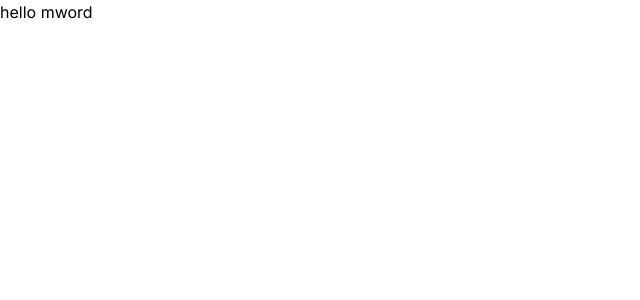
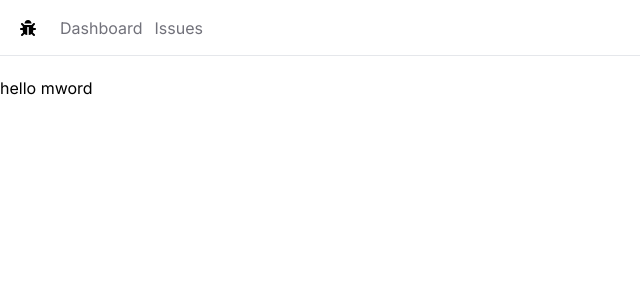
Before and after one commit to udaysarkarud/issue-tracker-nextjs, a Next.js app: page / in a window 1280 px wide. Shown: the top 300 px of the page, without its empty margins (0-640 px from the left). Built offline with nearby package versions, Linux system fonts and the light colour scheme.

Commit message:
feat: build the navbar

```diff
--- /dev/null
+++ b/src/app/NavBar.tsx
@@ -0,0 +1,31 @@
+import Link from "next/link";
+import { FaBug } from "react-icons/fa";
+
+const NavBar = () => {
+  const links = [
+    { lable: "Dashboard", href: "/" },
+    { lable: "Issues", href: "/issues" },
+  ];
+  return (
+    <nav className="flex space-x-6 border-b mb-5 px-5 h-14 items-center">
+      <Link href="/">
+        <FaBug />
+      </Link>
+      <ul className="flex space-x-3">
+        {links.map((link) => {
+          return (
+            <Link
+              key={link.lable}
+              className="text-zinc-500 hover:text-zinc-800 transition-colors"
+              href={link.href}
+            >
+              {link.lable}
+            </Link>
+          );
+        })}
+      </ul>
+    </nav>
+  );
+};
+
+export default NavBar;
--- a/src/app/layout.tsx
+++ b/src/app/layout.tsx
@@ -1,22 +1,26 @@
-import type { Metadata } from 'next'
-import { Inter } from 'next/font/google'
-import './globals.css'
+import type { Metadata } from "next";
+import { Inter } from "next/font/google";
+import "./globals.css";
+import NavBar from "./NavBar";
 
-const inter = Inter({ subsets: ['latin'] })
+const inter = Inter({ subsets: ["latin"] });
 
 export const metadata: Metadata = {
-  title: 'Create Next App',
-  description: 'Generated by create next app',
-}
+  title: "Create Next App",
+  description: "Generated by create next app",
+};
 
 export default function RootLayout({
   children,
 }: {
-  children: React.ReactNode
+  children: React.ReactNode;
 }) {
   return (
     <html lang="en">
-      <body className={inter.className}>{children}</body>
+      <body className={inter.className}>
+        <NavBar />
+        <main>{children}</main>
+      </body>
     </html>
-  )
+  );
 }
```
Also changed, not shown: package.json (+5 -4 lines), 1 other file (tests, documents, lock files or other folders).
